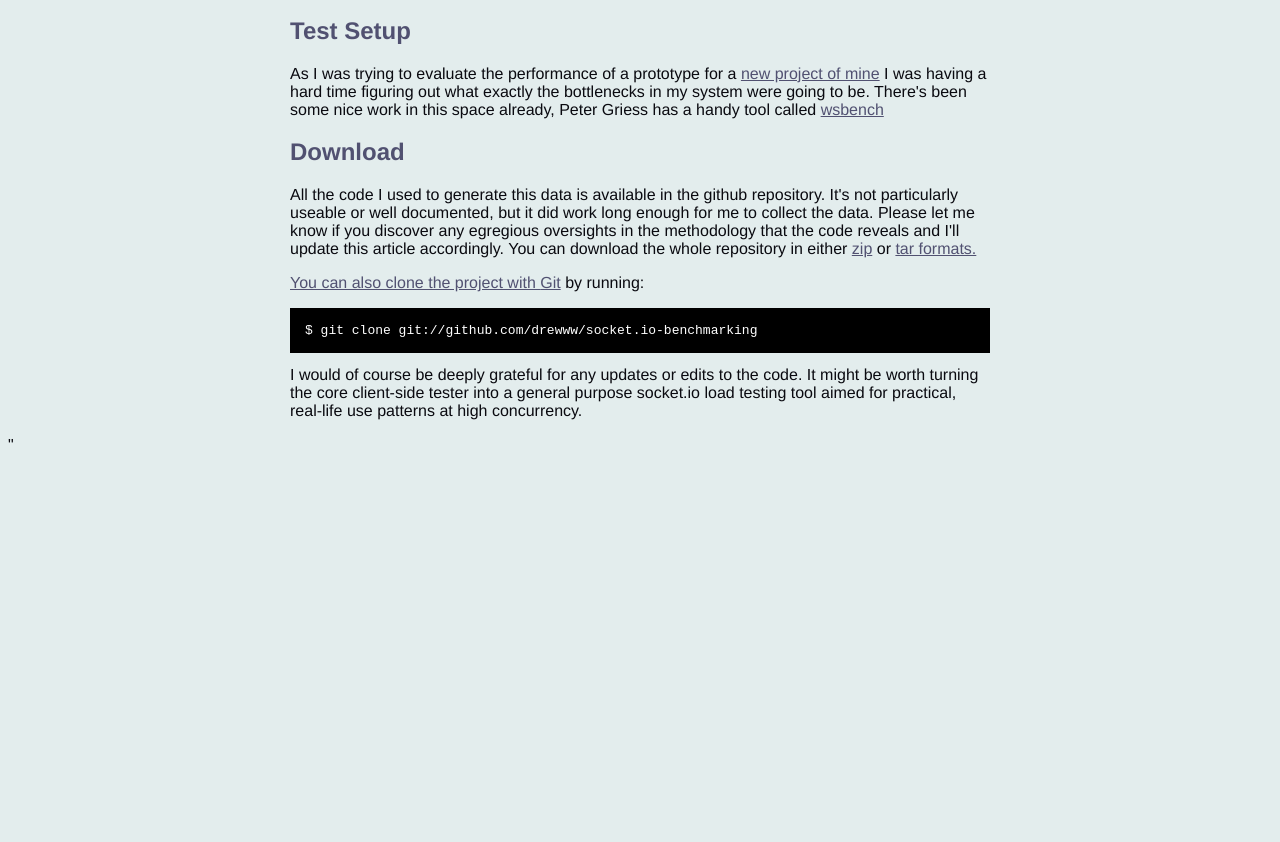
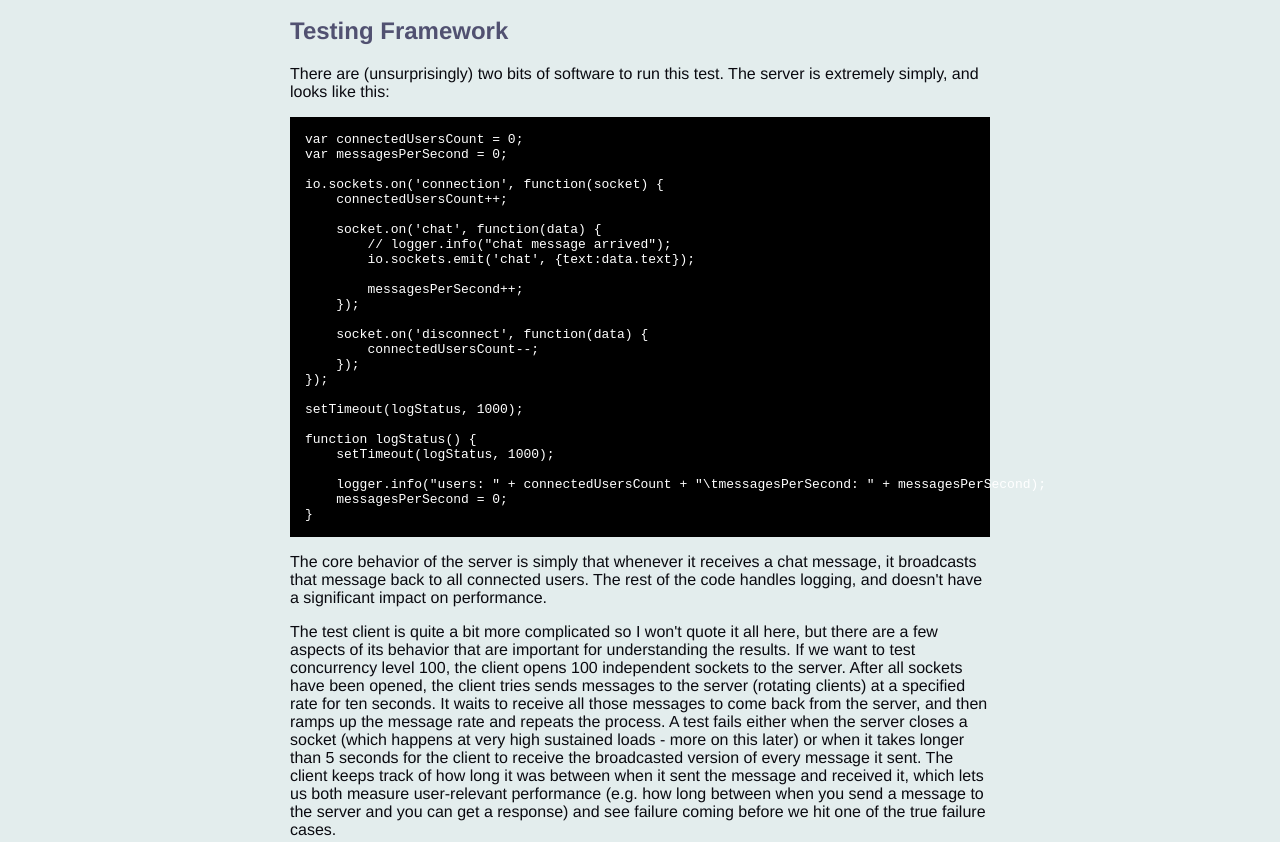
Before and after one commit to drewww/socket.io-benchmarking, a plain HTML site: page index.html in a window 1280 px wide. Shown: the part 660-1502 px from the top of the page. Before the commit the page ends 1122 px from the top, so only its background shows below. Drawn offline with Linux system fonts and the light colour scheme.

Commit message:
Testing framework section written, although I sort of want to demote it later to be an appendix.

```diff
--- a/index.html
+++ b/index.html
@@ -55,13 +55,52 @@
 
 <p><b>TL;DR</b> If you want to bypass the full analysis, heres the punchline: I found that the main performance bottleneck is <i>sending</i> messages, not holding connections open or receiving messages. On a 3.3 MHz Xeon X5470 using one core, the max messages-sent-per-second rate is around 8,000&ndash;10,000 depending on the concurrency level.</p>
 
-<h2>Test Setup</h2>
+<h2>Testing Framework</h2>
+
+
+<p>There are (unsurprisingly) two bits of software to run this test. The server is extremely simply, and looks like this:</p>
+
+<pre>
+var connectedUsersCount = 0;
+var messagesPerSecond = 0;
+
+io.sockets.on('connection', function(socket) {
+    connectedUsersCount++;
+
+    socket.on('chat', function(data) {
+        // logger.info("chat message arrived");
+        io.sockets.emit('chat', {text:data.text});
+
+        messagesPerSecond++;
+    });
+
+    socket.on('disconnect', function(data) {
+        connectedUsersCount--;
+    });
+});
+
+setTimeout(logStatus, 1000);
+
+function logStatus() {
+    setTimeout(logStatus, 1000);
+
+    logger.info("users: " + connectedUsersCount + "\tmessagesPerSecond: " + messagesPerSecond);
+    messagesPerSecond = 0;
+}
+</pre>
+
+<p>The core behavior of the server is simply that whenever it receives a chat message, it broadcasts that message back to all connected users. The rest of the code handles logging, and doesn't have a significant impact on performance.</p>
+
+<p>The test client is quite a bit more complicated so I won't quote it all here, but there are a few aspects of its behavior that are important for understanding the results. If we want to test concurrency level 100, the client opens 100 independent sockets to the server. After all sockets have been opened, the client tries sends messages to the server (rotating clients) at a specified rate for ten seconds. It waits to receive all those messages to come back from the server, and then ramps up the message rate and repeats the process. A test fails either when the server closes a socket (which happens at very high sustained loads - more on this later) or when it takes longer than 5 seconds for the client to receive the broadcasted version of every message it sent. The client keeps track of how long it was between when it sent the message and received it, which lets us both measure user-relevant performance (e.g. how long between when you send a message to the server and you can get a response) and see failure coming before we hit one of the true failure cases.</p>
 
 
 
 
+<!-- <p>This whole adventure was motivated by trying to figure out if a <a href="http://roar.media.mit.edu/">prototype large-scale chat system</a> I'd been working on was going to need to be radically re-architected to scale it up for events with 5,000 to 10,000 people. So I was particularly concerned with message sending rates. How expensive would it be to broadcast a message to every connected user?</p>
+
+
 <p>	As I was trying to evaluate the performance of a prototype for a <a href="http://roar.media.mit.edu">new project of mine</a> I was having a hard time figuring out what exactly the bottlenecks in my system were going to be. There's been some nice work in this space already, Peter Griess has a handy tool called <a href="http://blog.std.in/2010/09/24/benchmarking-web-socket-servers/">wsbench</a> </p>
-
+     -->
 
 
 
```
